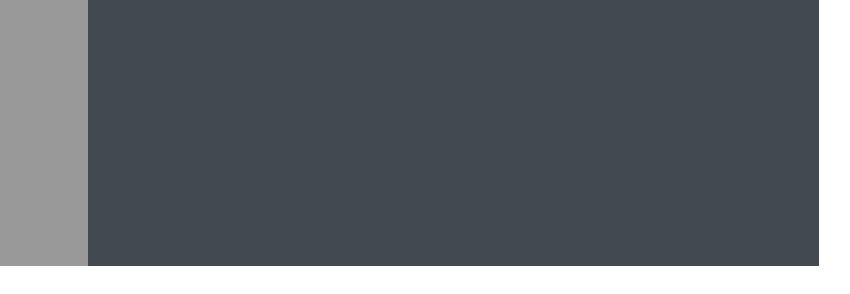
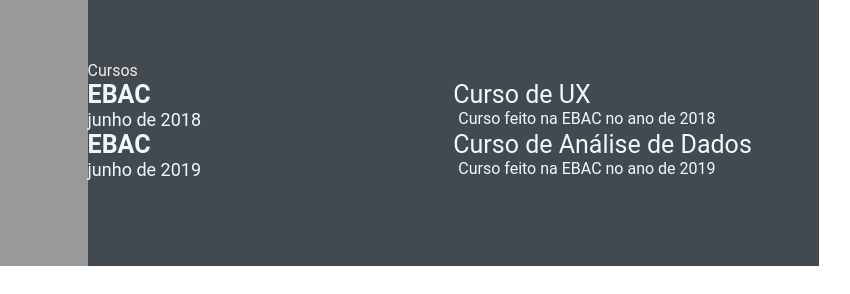
Before and after one commit to devweekgitTamara/devweekgitTamara.github.io, a plain HTML site: page index.html in a window 1280 px wide. Shown: the part 566-860 px from the top of the page, 333-1183 px from the left. Drawn offline with Linux system fonts and the light colour scheme.

Commit message:
Feat add certificates (#5)
* feature: add certificates

* feature: add certificates

Co-authored-by: [Tamara Duarte] <[tduarte.tenda@gmail.com]>

```diff
--- a/index.html
+++ b/index.html
@@ -103,6 +103,30 @@
                 </div>
                 </div>
             </section>
+            <section class="awards gap">
+                <div class="right-title">Cursos</div>
+                <div class="awards-contents">
+                    <div class="awards-left">
+                        <p class="awards-company-name">EBAC</p>
+                        <p class="awards-time-period">junho de 2018</p>
+                    </div>
+                    <div class="awards-right">
+                        <p class="awards-name">Curso de UX</p>
+                        <p class="awards-desc">
+                            Curso feito na EBAC no ano de 2018
+                        </p>
+                </div>
+                <div class="awards-left">
+                    <p class="awards-company-name">EBAC</p>
+                    <p class="awards-time-period">junho de 2019</p>
+                </div>
+                <div class="awards-right">
+                    <p class="awards-name">Curso de Análise de Dados</p>
+                    <p class="awards-desc">
+                        Curso feito na EBAC no ano de 2019
+                    </p>
+            </div>
+            </div>
         </section>
     </main>
 </body>
```
